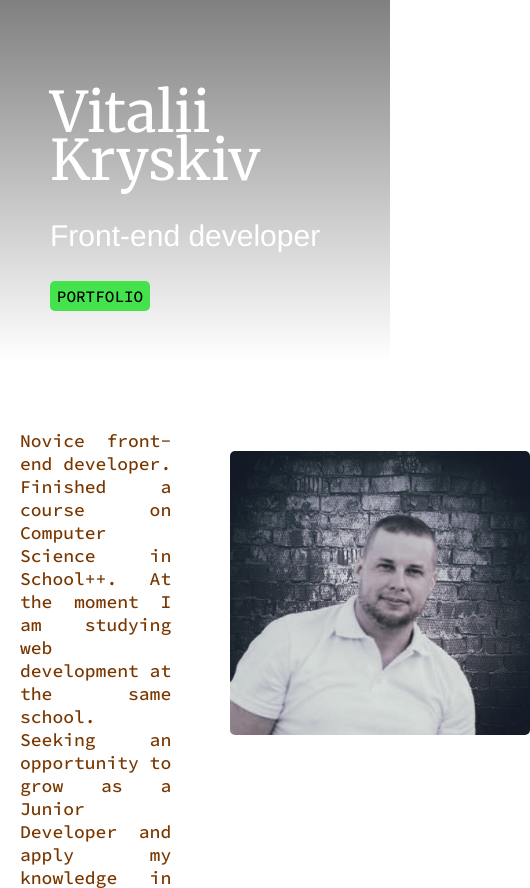
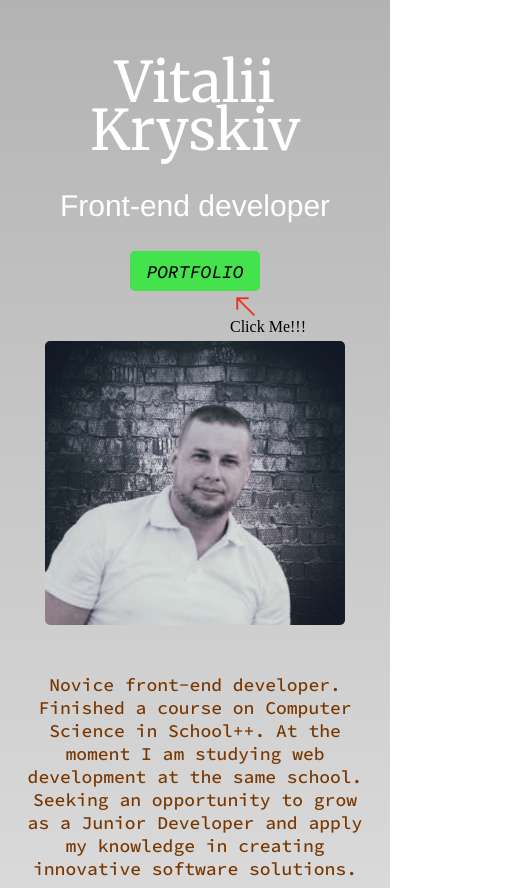
Before and after one commit to itsvetal/itsvetal.github.io, a plain HTML site: page index.html in a window 390 px wide. Shown: the top 888 px of the page, 530 px wide, since content can reach past the window. Drawn offline with Linux system fonts and the light colour scheme; a web font is replaced by a local one.

Commit message:
Finished all V2.3

```diff
--- a/index.html
+++ b/index.html
@@ -8,6 +8,7 @@
     <link href="https://fonts.googleapis.com/css2?family=Merriweather" rel="stylesheet">
     <link href="https://fonts.googleapis.com/css2?family=Work+Sans" rel="stylesheet">
     <link href="https://fonts.googleapis.com/css2?family=Source+Code+Pro:ital,wght@0,200..900;1,200..900&display=swap" rel="stylesheet">
+    <link href="https://fonts.googleapis.com/css2?family=LXGW+WenKai+Mono+TC&display=swap" rel="stylesheet">
 </head>
 <body>
 <div class="container">
@@ -16,13 +17,17 @@
             <div class="nav_text">
                 <h1>Vitalii Kryskiv</h1>
                 <p>Front-end developer</p>
-                <div class="portfolio">
-                    <div class="portfolio_btn">
+            </div>
+            <div class="portfolio">
+                <div class="portfolio_btn">
                     <button><span>PORTFOLIO</span></button>
+                    <div class="click_me">
+                        <img src="images/arrow.png" alt="arrow click me">
+                        <p>Click Me!!!</p>
                     </div>
-                    <div class="dropdown_content">
-                        <a href="https://itsvetal.github.io/di-gi" target="_blank">Di Gi</a>
-                    </div>
+                </div>
+                <div class="dropdown_content">
+                    <a href="https://itsvetal.github.io/di-gi" target="_blank"><span>Di-Gi</span></a>
                 </div>
             </div>
 
--- a/style.css
+++ b/style.css
@@ -13,19 +13,18 @@ body {
 .container {
     display: flex;
     flex-direction: column;
+    background-image: linear-gradient(#b3b3b3, transparent);
     width: 100%;
     max-width: 1440px;
     text-align: justify;
 
     .nav {
         display: flex;
-        flex-direction: row;
-        background-image: linear-gradient(grey, transparent);
-
+        flex-direction: column;
+        margin: 20px 50px;
     }
 
     .nav_text {
-        margin: 50px;
         color: white;
     }
 
@@ -46,18 +45,47 @@ body {
 
     span {
         font-family: "Source Code Pro", "Times New Roman", serif;
-        font-size: 16px;
+        font-size: 18px;
         font-weight: 500;
+        font-style: italic;
     }
 
     .portfolio {
         display: block;
         position: relative;
+        width: 130px;
+    }
+
+    .portfolio_btn {
+        display: flex;
+        flex-direction: column;
+        align-items: end;
+    }
+
+    .click_me {
+        position: absolute;
+        bottom: -35px;
+    }
+
+    .click_me p {
+        position: absolute;
+        margin: 0;
+        width: 100px;
+        color: black;
+        font-family: "LXGW WenKai Mono TC", "Times New Roman", serif;
+        font-size: 16px;
+        bottom: -16px;
+
+    }
+
+    .portfolio_btn img {
+        width: 30px;
+        height: 30px;
     }
 
     .portfolio_btn button {
-        width: 100px;
-        height: 30px;
+        width: 100%;
+        height: 40px;
         background-color: #44E34E;
         border-radius: 5px;
         border: none;
@@ -66,6 +94,11 @@ body {
 
     .portfolio_btn button:hover {
         background-color: rgba(68, 227, 79, 0.5);
+        border-radius: 5px 5px 0 0;
+
+        .click_me {
+            display: none;
+        }
     }
 
     .portfolio:hover .dropdown_content {
@@ -75,13 +108,17 @@ body {
     .dropdown_content {
         display: none;
         position: absolute;
+        bottom: -23px;
         background-color: #f9f9f9;
-        width: 100px;
+        border-radius: 0 0 5px 5px;
+        width: 130px;
         justify-content: center;
-        z-index: 1;
+        z-index: 2;
     }
 
     .dropdown_content a {
+        display: flex;
+        justify-content: center;
         text-decoration: none;
         color: black;
     }
@@ -123,7 +160,6 @@ body {
     .contacts .social {
         display: flex;
         justify-content: center;
-
     }
 
     .contacts img {
@@ -139,22 +175,35 @@ body {
 Media query with style rules for good looking on other devices
  */
 @media screen and (max-width: 800px) {
-    /*.container {*/
-    /*    flex-direction: column-reverse;*/
-    /*    align-items: center;*/
+    .container {
+        align-items: center;
 
-    /*    .logo {*/
-    /*        display: flex;*/
-    /*        justify-content: center;*/
-    /*        width: 50%;*/
+        .nav_text {
+            text-align: center;
+        }
 
-    /*        img {*/
-    /*            width: 80%;*/
-    /*        }*/
-    /*    }*/
+        .portfolio {
+            align-self: center;
+        }
 
-    /*    .text {*/
-    /*        margin: 0;*/
-    /*    }*/
-    /*}*/
+        section {
+            flex-direction: column-reverse;
+            align-items: center;
+        }
+
+        .logo {
+            margin: 30px 5px;
+        }
+
+        .text {
+            width: unset;
+            margin: 0 20px;
+            text-align: center;
+        }
+
+        .contacts {
+            flex-direction: column;
+            margin: 0;
+        }
+    }
 }
```
Also changed, not shown: images/arrow.png (added), images/image.jpg (deleted), images/image.png (deleted).
